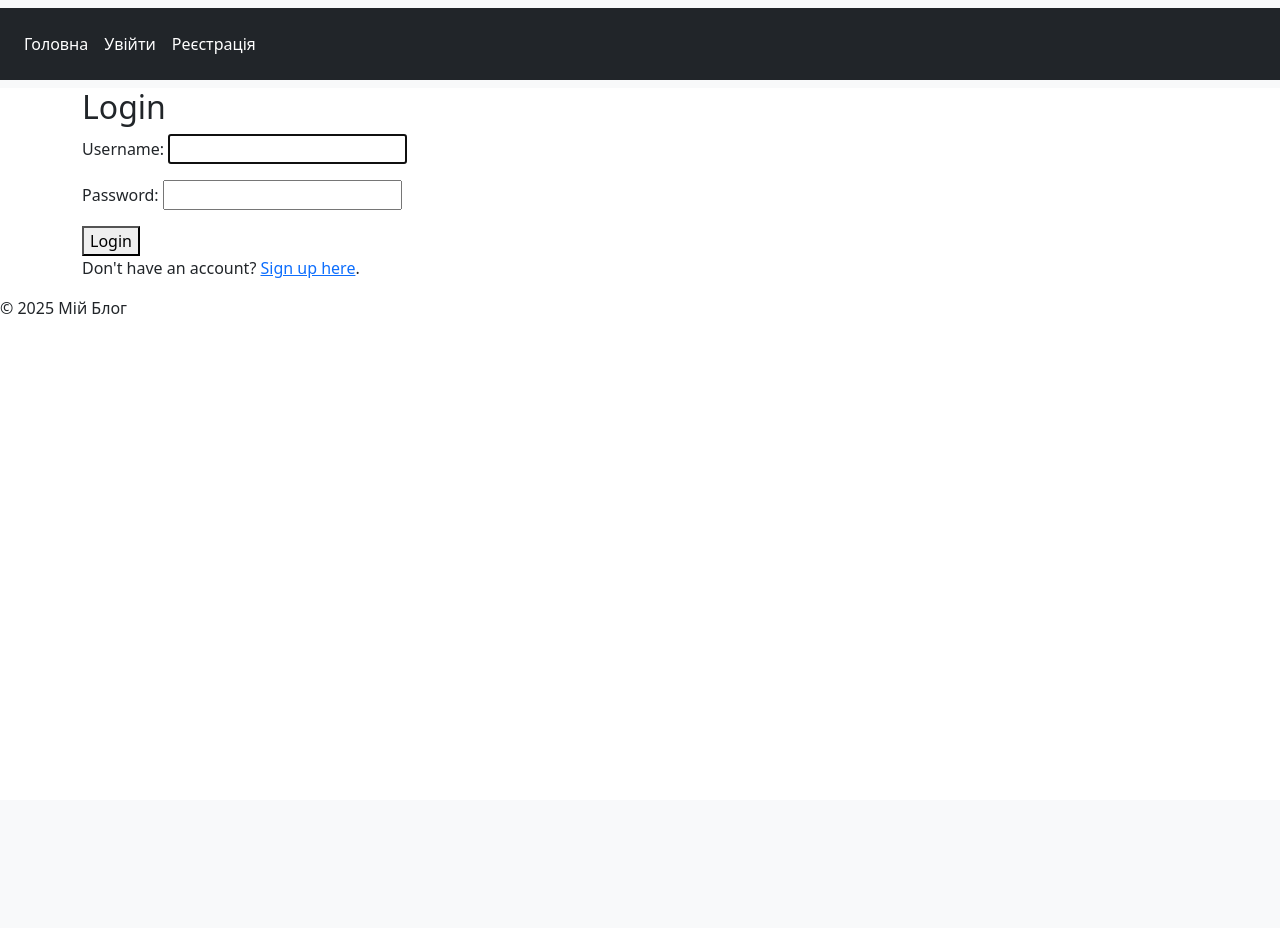
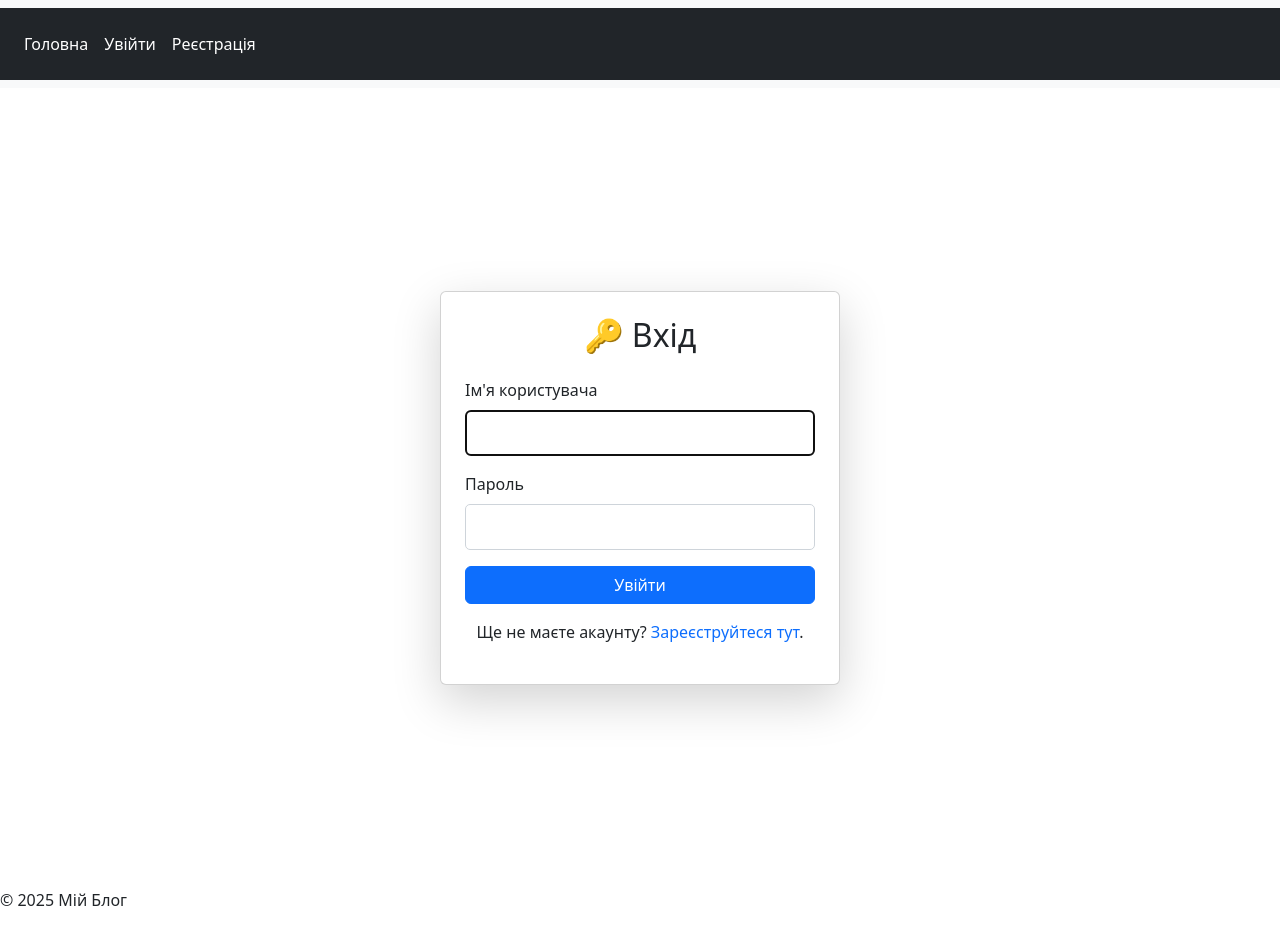
Before and after one commit to rauser2007/my_blog, a Django app: page /accounts/login/ in a window 1280 px wide. Before the commit the page ends 314 px from the top, so only its background shows below. Run offline with Django 5.2, Linux system fonts and the light colour scheme.

Commit message:
fix frontends

```diff
--- a/accounts/templates/accounts/login.html
+++ b/accounts/templates/accounts/login.html
@@ -1,13 +1,38 @@
 {% extends "base.html" %}
 
 {% block content %}
-<div class="login-form">
-    <h2>Login</h2>
-    <form method="post">
-        {% csrf_token %}
-        {{ form.as_p }}
-        <button type="submit">Login</button>
-    </form>
-    <p>Don't have an account? <a href="{% url 'accounts:signup' %}">Sign up here</a>.</p>
+<div class="container d-flex justify-content-center align-items-center vh-100">
+    <div class="card shadow-lg p-4" style="max-width: 400px; width: 100%;">
+        <h2 class="text-center mb-4">🔑 Вхід</h2>
+        <form method="post">
+            {% csrf_token %}
+
+            <div class="mb-3">
+                <label for="{{ form.username.id_for_label }}" class="form-label">Ім'я користувача</label>
+                {{ form.username }}
+            </div>
+
+            <div class="mb-3">
+                <label for="{{ form.password.id_for_label }}" class="form-label">Пароль</label>
+                {{ form.password }}
+            </div>
+
+            <button type="submit" class="btn btn-primary w-100">Увійти</button>
+        </form>
+
+        <p class="mt-3 text-center">
+            Ще не маєте акаунту?
+            <a href="{% url 'accounts:signup' %}" class="text-decoration-none">Зареєструйтеся тут</a>.
+        </p>
+    </div>
 </div>
+
+<style>
+    input {
+        width: 100%;
+        padding: 10px;
+        border: 1px solid #ced4da;
+        border-radius: 5px;
+    }
+</style>
 {% endblock %}
```
Also changed, not shown: accounts/templates/accounts/profile.html (+25 -5 lines), accounts/templates/accounts/signup.html (+36 -6 lines), db.sqlite3.
